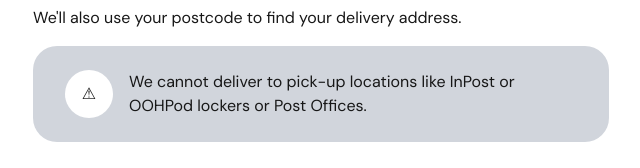
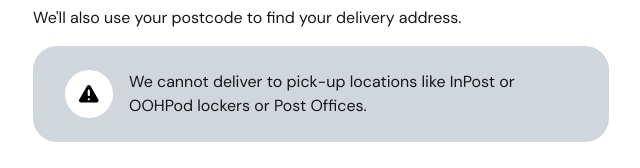
Before and after one commit to svargas-dev/sh-24-tech-test, a Next.js app: page / in a window 1280 px wide. Shown: the part 411-579 px from the top of the page, without its empty margins (319-959 px from the left). Built offline with nearby package versions, Linux system fonts and the light colour scheme.

Commit message:
Add warning svg

```diff
--- a/src/app/page.tsx
+++ b/src/app/page.tsx
@@ -3,6 +3,7 @@
 import { useActionState } from "react";
 import { checkPostcode } from "./actions";
 import { TextInput } from "@/components/ui/text-input";
+import { WarningIcon } from "@/components/icons/warning";
 
 export default function Home() {
   const [state, formAction, isPending] = useActionState(checkPostcode, initialState);
@@ -20,13 +21,15 @@ export default function Home() {
         <div className="flex flex-col gap-2 my-4">
           <label htmlFor="postcode" className="text-md font-semibold">Postcode</label>
           {state.message && !isPending && (
-            <output name="status" htmlFor="postcode">
-              <span className="text-red-500">⚠&nbsp;</span>
-              <span>{state.message}</span>
-            </output>
+            <div className="flex items-center gap-2">
+              <WarningIcon fill="var(--color-red-700)" aria-hidden={true} focusable={false}/>
+              <output name="status" htmlFor="postcode" >
+                <span>{state.message}</span>
+              </output>
+            </div>
           )}
           {state.message && isPending && (
-            <output name="status" htmlFor="postcode">
+            <output name="status">
               <span className="sr-only">Loading...</span>
             </output>
           )}
@@ -36,7 +39,8 @@ export default function Home() {
 
         <div className="flex gap-4 py-6 px-8 mx-auto rounded-3xl bg-gray-300 mb-8">
           <div className="flex-shrink-0 relative w-12 h-12 m-0 p-0 flex items-center justify-center bg-white rounded-full">
-            ⚠
+            <WarningIcon aria-hidden={true} focusable={false} />
+            <span className="sr-only">Attention: </span>
           </div>
           <p className="text-md dark:text-gray-900">We cannot deliver to pick-up locations like InPost or OOHPod lockers or Post Offices.</p>
         </div>
--- /dev/null
+++ b/src/components/icons/warning/index.tsx
@@ -0,0 +1,28 @@
+import React, { type SVGProps } from 'react';
+
+interface WarningIconProps extends SVGProps<SVGSVGElement> {
+  className?: string;
+  fill?: string;
+}
+
+export const WarningIcon = ({
+  width = 24,
+  height = 24,
+  className,
+  fill = 'black',
+  ...props
+}: WarningIconProps) => (
+  <svg
+    xmlns="http://www.w3.org/2000/svg"
+    viewBox="0 0 24 24"
+    width={width}
+    height={height}
+    fill={fill}
+    {...props}
+    className={className}
+  >
+    <path fillRule="evenodd" clipRule="evenodd" d="M13.5382 4C12.7684 2.66667 10.8439 2.66667 10.0741 4L2.27093 17.5156C1.50113 18.8489 2.46339 20.5156 4.00299 20.5156H19.6094C21.149 20.5156 22.1113 18.8489 21.3415 17.5156L13.5382 4ZM12.8904 8.58938C12.8904 7.9906 12.405 7.50518 11.8062 7.50518C11.2074 7.50518 10.722 7.9906 10.722 8.58938V12.9262C10.722 13.525 11.2074 14.0104 11.8062 14.0104C12.405 14.0104 12.8904 13.525 12.8904 12.9262V8.58938ZM11.8062 16.1788C11.2074 16.1788 10.722 16.6642 10.722 17.263C10.722 17.8617 11.2074 18.3472 11.8062 18.3472H11.817C12.4158 18.3472 12.9012 17.8617 12.9012 17.263C12.9012 16.6642 12.4158 16.1788 11.817 16.1788H11.8062Z"></path>
+  </svg>
+);
+
+export default WarningIcon;
```
